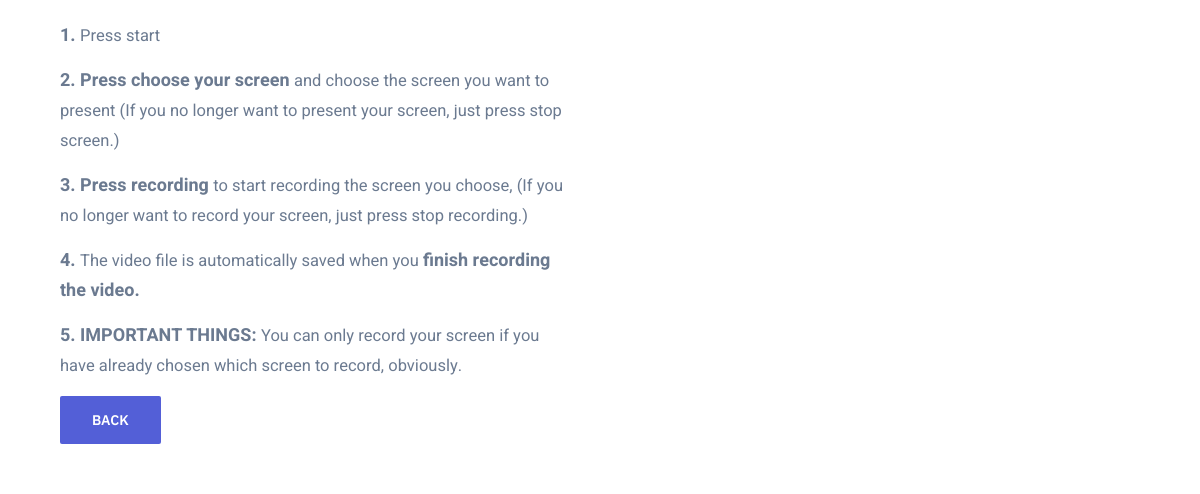
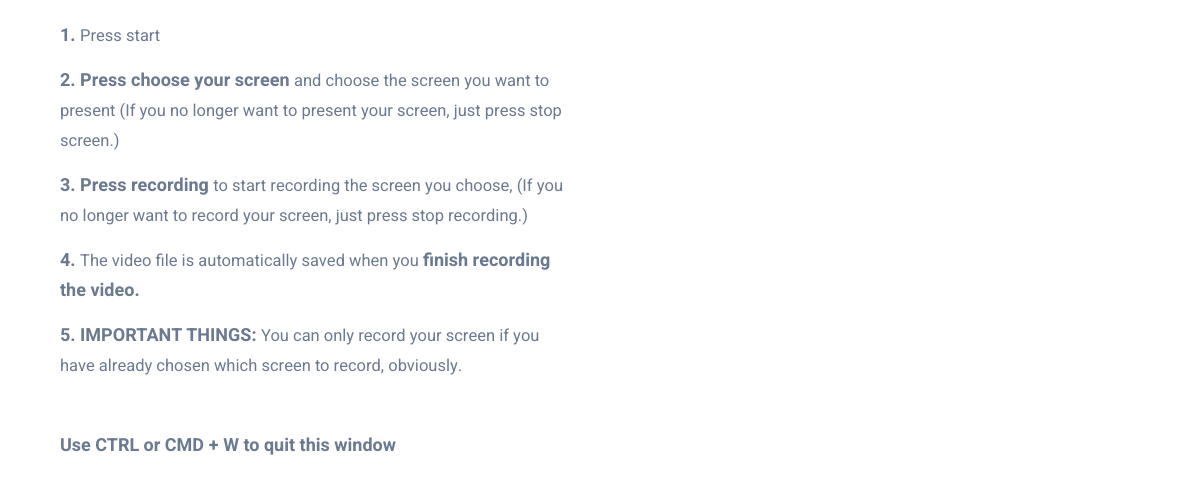
Before and after one commit to jclot/QuizSV, an Electron app: page src/pages/Instructions.html in a window 1200 px wide. Shown: the part 132-626 px from the top of the page. Drawn offline with nearby package versions, Linux system fonts and the light colour scheme.

Commit message:
Create a new text to get back in primary window from instructions

```diff
--- a/src/pages/Instructions.html
+++ b/src/pages/Instructions.html
@@ -29,7 +29,8 @@
                             <p class="hero-paragraph"> <strong>3. Press recording </strong> to start recording the screen you choose, (If you no longer want to record your screen, just press stop recording.) </p>
                             <p class="hero-paragraph"> <strong>4. </strong> The video file is automatically saved when you <strong>finish recording the video.</strong> </p>
                             <p class="hero-paragraph"> <strong>5. IMPORTANT THINGS: </strong> You can only record your screen if you have already chosen which screen to record, obviously. </p>
-                            <a class="button button-primary" id="backInstructionsButton">Back</a>
+                            <!-- <a class="button button-primary" id="backInstructionsButton">Back</a> -->
+                            <p class="hero-paragraph hero-copy"> <strong>Use CTRL or CMD + W to quit this window</strong></p>
                             <div class="hero-cta">
                                 <!-- <a class="button button-primary" id="createW" >Back To Menu</a> -->
                                 <div class="lights-toggle">
```
